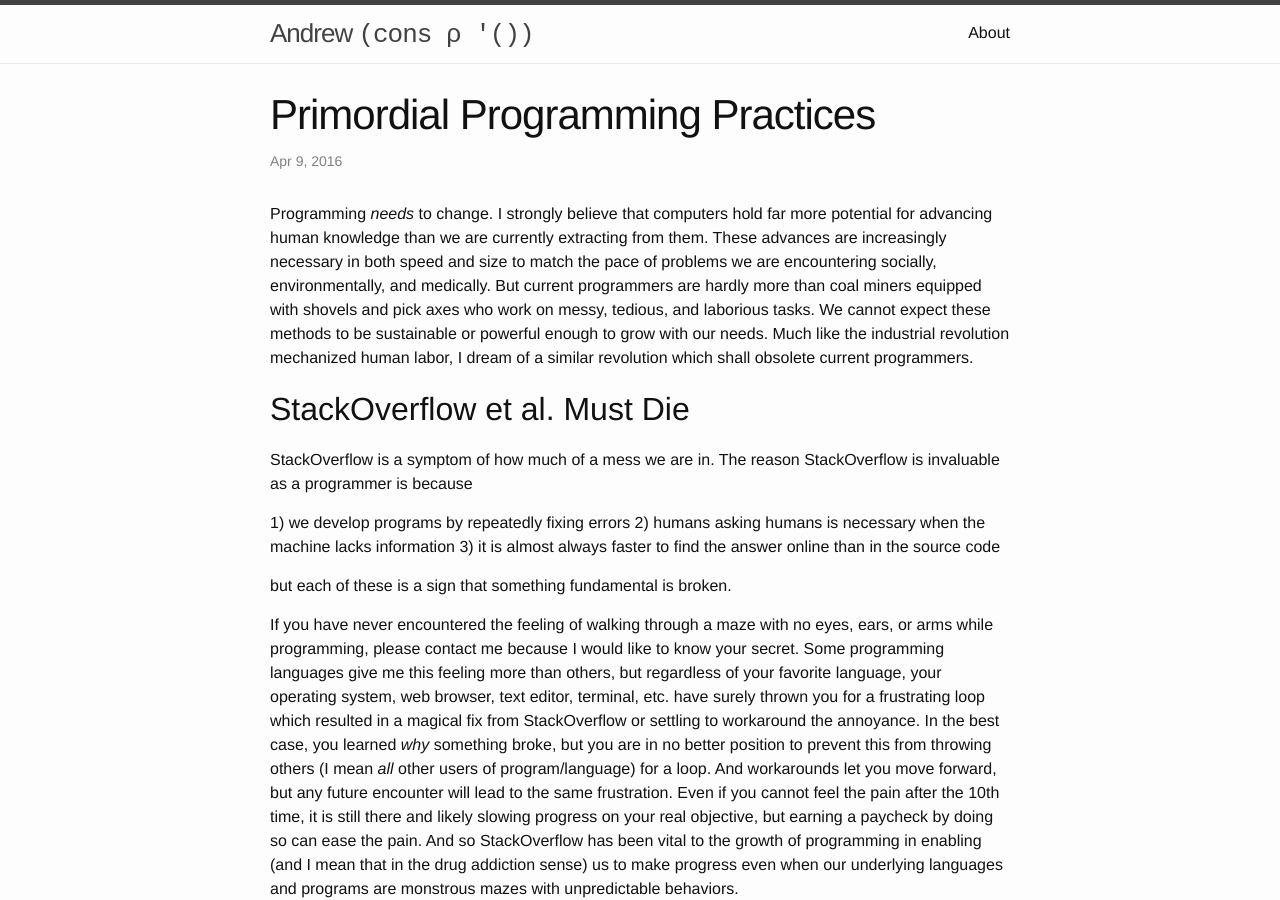
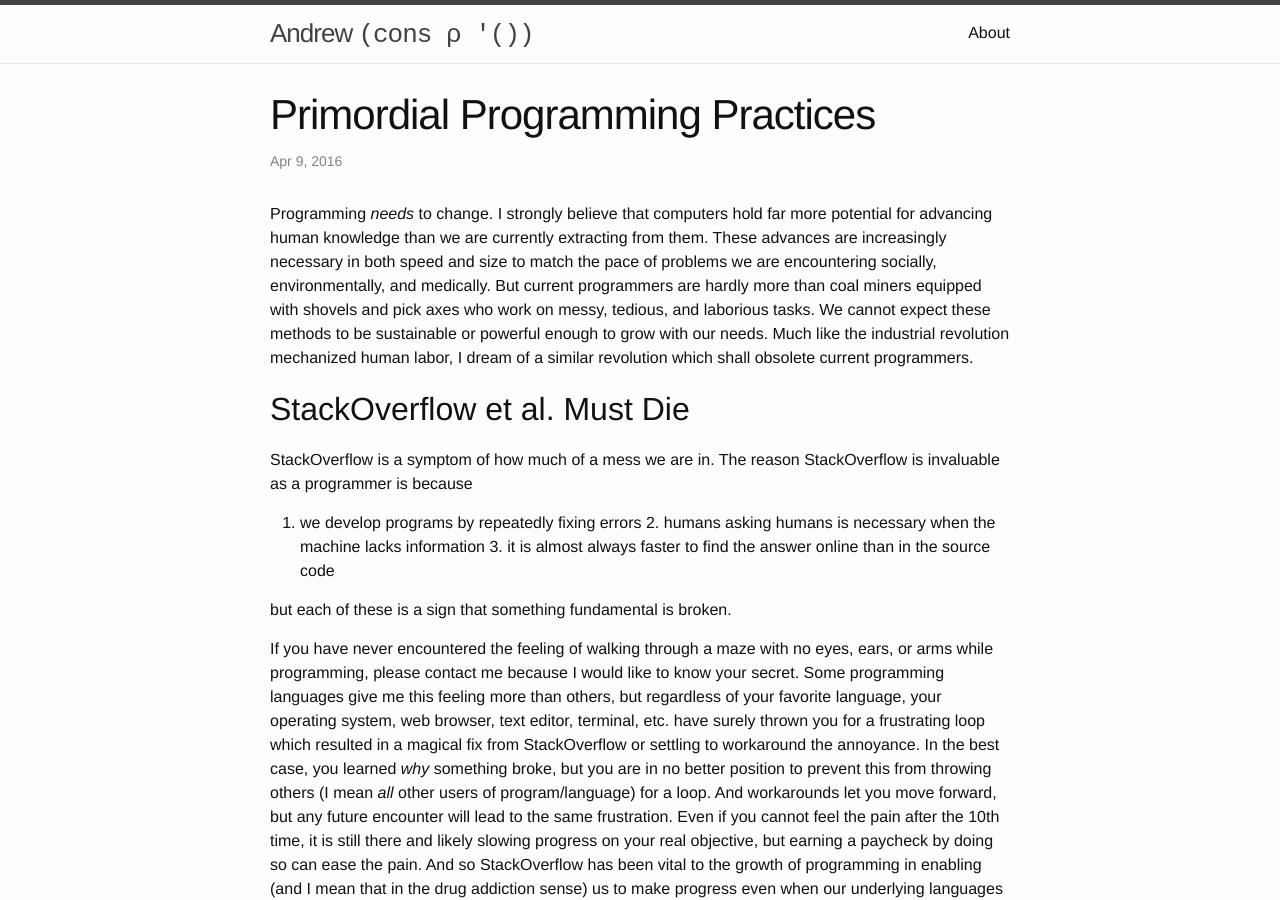
Before and after one commit to aconz2/aconz2.github.io, a Jekyll site: the page built from _posts/2016-04-09-power_of_pl.md, in a window 1280 px wide and 900 px high. Built offline with Jekyll 4.4.1, drawn with Linux system fonts in a browser that asks for light colours.

Commit message:
list fix

```diff
--- a/_posts/2016-04-09-power_of_pl.md
+++ b/_posts/2016-04-09-power_of_pl.md
@@ -11,9 +11,9 @@
 
 StackOverflow is a symptom of how much of a mess we are in. The reason StackOverflow is invaluable as a programmer is because
 
-  1) we develop programs by repeatedly fixing errors
-	2) humans asking humans is necessary when the machine lacks information
-	3) it is almost always faster to find the answer online than in the source code
+  1. we develop programs by repeatedly fixing errors
+	2. humans asking humans is necessary when the machine lacks information
+	3. it is almost always faster to find the answer online than in the source code
 
 but each of these is a sign that something fundamental is broken.
 
```
